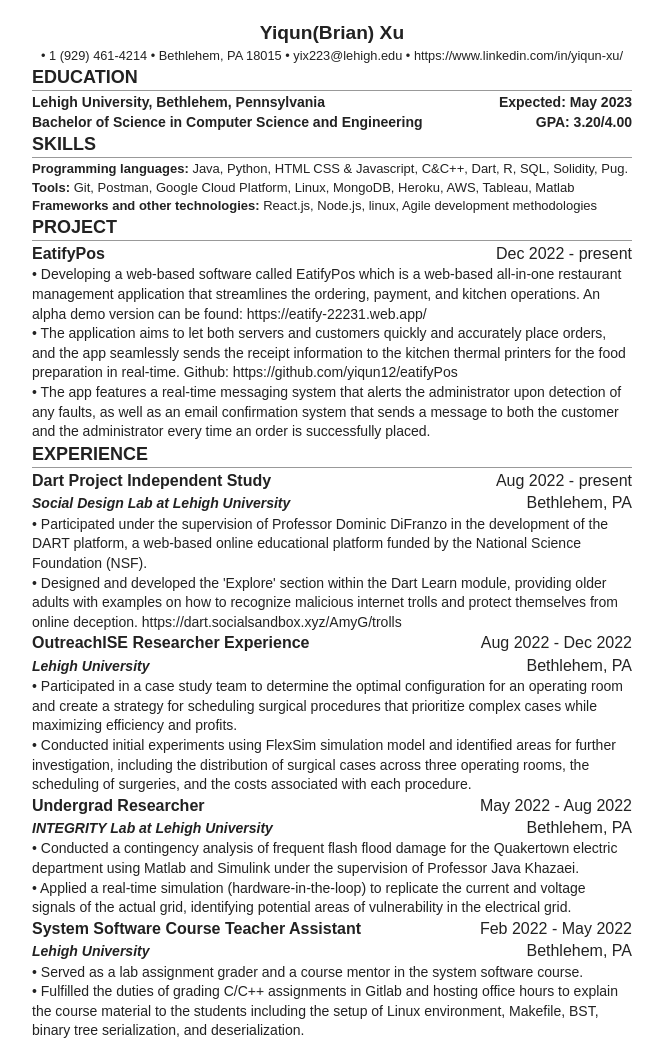
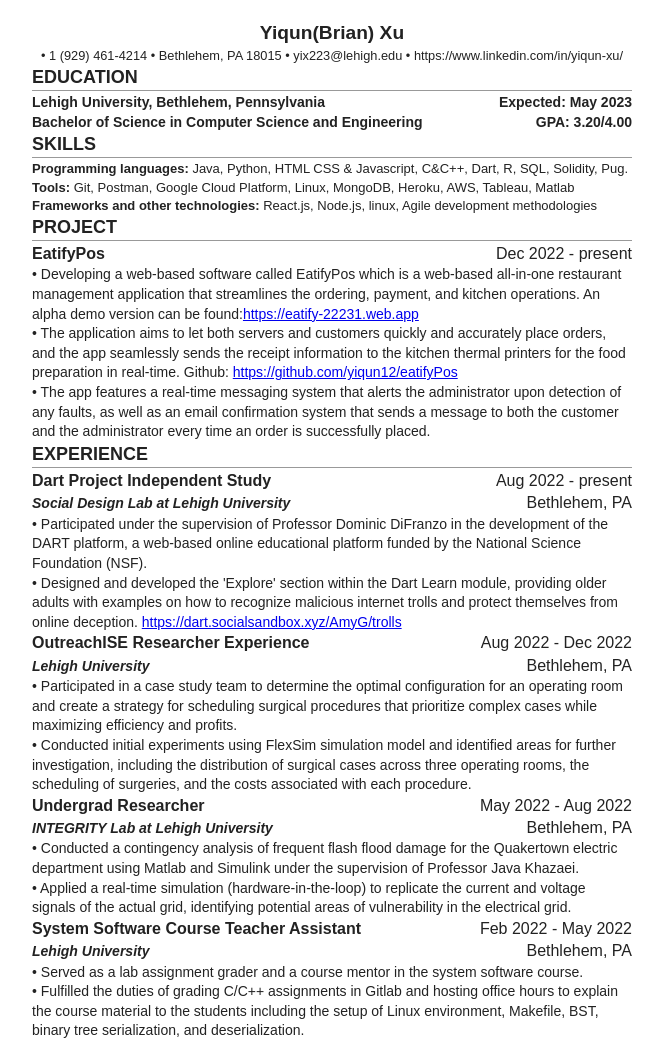
Before and after one commit to yiqun12/resume, a plain HTML site: page index.html in a window 1280 px wide. Shown: the whole page, without its empty margins (308-971 px from the left). Drawn offline with Linux system fonts and the light colour scheme.

Commit message:
Update index.html

```diff
--- a/index.html
+++ b/index.html
@@ -61,10 +61,11 @@
       </div> <!-- end description -->
       <span style = "font-size: 14px;">
          • Developing a web-based software called EatifyPos which is a web-based all-in-one restaurant management application that streamlines the ordering, payment, and kitchen operations.
-         An alpha demo version can be found: https://eatify-22231.web.app/<br>
+         An alpha demo version can be found:<a href="https://eatify-22231.web.app">https://eatify-22231.web.app</a>
+         <br>
          • The application aims to let both servers and customers quickly and accurately place orders,
          and the app seamlessly sends the receipt information to the kitchen thermal
-         printers for the food preparation in real-time. Github: https://github.com/yiqun12/eatifyPos <br>
+         printers for the food preparation in real-time. Github: <a href="https://github.com/yiqun12/eatifyPos ">https://github.com/yiqun12/eatifyPos </a><br>
          • The app features a real-time messaging system that alerts the administrator upon
          detection of any faults, as well as an email confirmation system that sends a
          message to both the customer and the administrator every time an order is
@@ -88,7 +89,8 @@
             • Participated under the supervision of Professor Dominic DiFranzo in the development of the DART platform,
             a web-based online educational platform funded by the National Science Foundation (NSF).<br>
             • Designed and developed the 'Explore' section within the Dart Learn module, providing older adults with examples on how to recognize malicious internet trolls and protect themselves from online deception.
-            https://dart.socialsandbox.xyz/AmyG/trolls
+             <a href="https://dart.socialsandbox.xyz/AmyG/trolls">https://dart.socialsandbox.xyz/AmyG/trolls</a>
+
             <br>
          </section> <!-- end project description -->
       <!--project -2 starts-->
```
